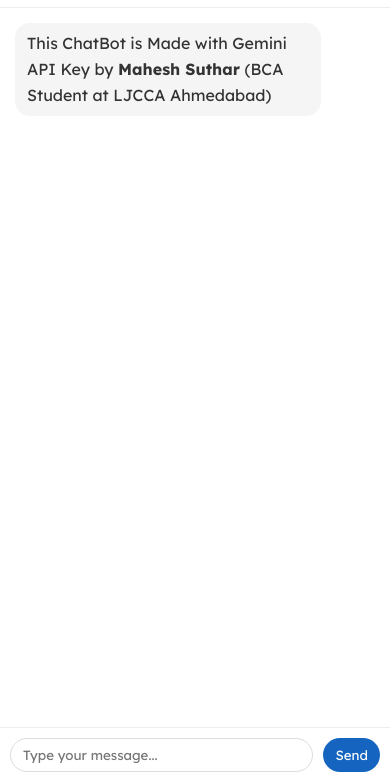
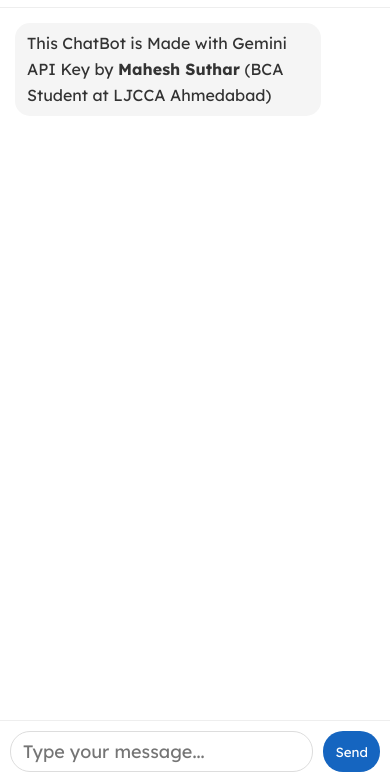
Before and after one commit to maheshsthr/ai, a plain HTML site: page index.html in a window 390 px wide. Shown: the part 62-844 px from the top of the page. Drawn offline with Linux system fonts and the light colour scheme.

Commit message:
Update style.css

```diff
--- a/style.css
+++ b/style.css
@@ -147,6 +147,7 @@
             border: 1px solid #ddd;
             border-radius: 20px;
             outline: none;
+            font-size: 16px;
         }
 
         #send-button {
@@ -211,4 +212,7 @@
             #send-button {
                 padding: 8px 12px;
             }
+            #user-input {
+                font-size: 18px;
+            }
         }
```
